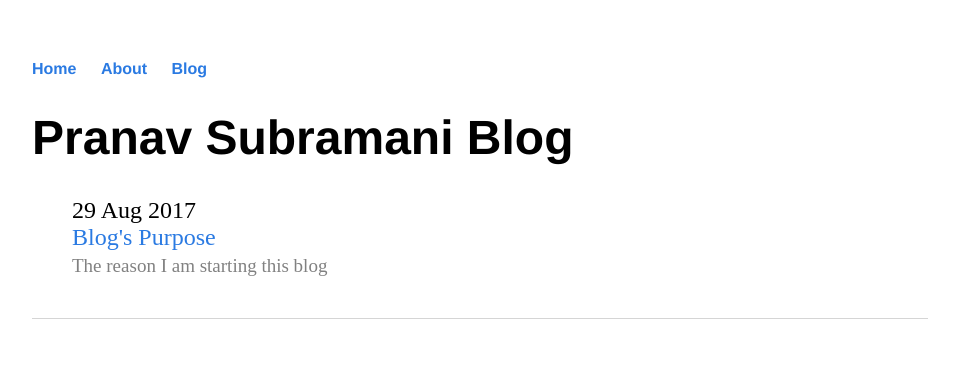
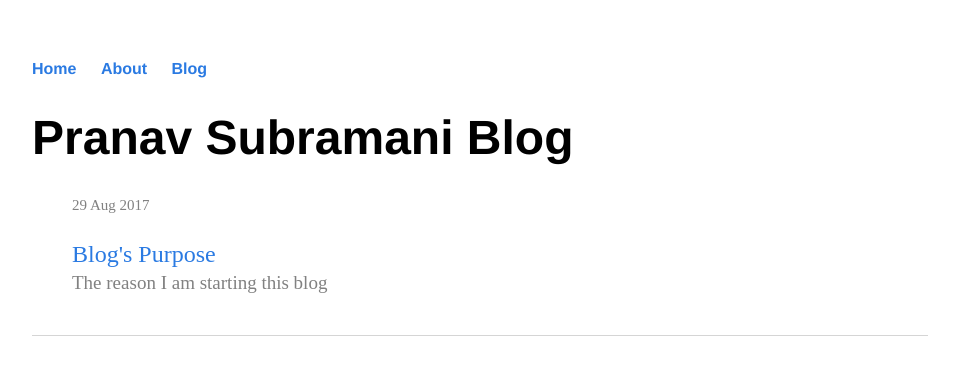
Before and after one commit to pranavsubramani/pranavsubramani.github.io, a Jekyll site: the page built from blog/index.html, in a window 1280 px wide. Shown: the top 375 px of the page, without its empty margins (160-1119 px from the left). Built offline with Jekyll 4.4.1, drawn with Linux system fonts in a browser that asks for light colours.

Commit message:
updating blog cosmetics

```diff
--- a/blog/index.html
+++ b/blog/index.html
@@ -6,7 +6,7 @@ title: Pranav Subramani Blog
     <ul class="posts">
 
       {% for post in site.posts %}
-        <li><span>{{ post.date | date_to_string }}</span>
+        <li><span class="date-format">{{ post.date | date_to_string }}</span>
         <br>
          <a href="{{ post.url }}" title="{{ post.title }}">{{ post.title }}</a>
          <br>
--- a/css/main.css
+++ b/css/main.css
@@ -64,3 +64,9 @@ ul.coursenotes li {
 a:visited {
     color: #205caa;
 }
+
+.date-format {
+    display: block;
+    color: #818181;
+    font-size: 15px;
+}
```
